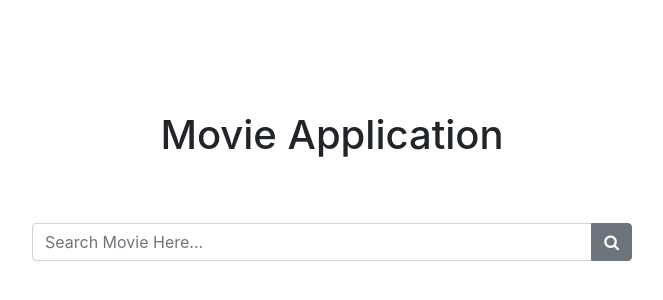
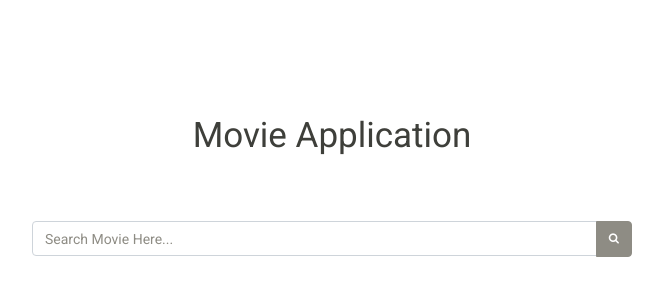
Before and after one commit to HajiraMasood/betsafe-movie-application, an Angular app: page / in a window 1280 px wide. Shown: the part 182-482 px from the top of the page, without its empty margins (308-971 px from the left). Built offline with nearby package versions, Linux system fonts and the light colour scheme.

Commit message:
added sandstone

```diff
--- a/package.json
+++ b/package.json
@@ -21,6 +21,7 @@
     "@angular/router": "~8.2.14",
     "@fortawesome/angular-fontawesome": "^0.5.0",
     "bootstrap": "^4.4.1",
+    "bootswatch": "^4.4.1",
     "font-awesome": "^4.7.0",
     "rxjs": "~6.4.0",
     "tslib": "^1.10.0",
--- a/src/styles.scss
+++ b/src/styles.scss
@@ -1,16 +1,18 @@
-@import "../node_modules/bootstrap/scss/bootstrap";
+@import "~bootswatch/dist/sandstone/variables";
+@import "~bootstrap/scss/bootstrap";
+@import "~bootswatch/dist/sandstone/bootswatch";
 
-@import "../node_modules/bootstrap/scss/functions";
-@import "../node_modules/bootstrap/scss/variables";
-@import "../node_modules/bootstrap/scss/mixins";
+@import "~bootstrap/scss/functions";
+@import "~bootstrap/scss/variables";
+@import "~bootstrap/scss/mixins";
 
 
-@import "../node_modules/bootstrap/scss/reboot";
-@import "../node_modules/bootstrap/scss/type";
-@import "../node_modules/bootstrap/scss/images";
-@import "../node_modules/bootstrap/scss/code";
-@import "../node_modules/bootstrap/scss/grid";
-$fa-font-path: "../node_modules/font-awesome/fonts";
+@import "~bootstrap/scss/reboot";
+@import "~bootstrap/scss/type";
+@import "~bootstrap/scss/images";
+@import "~bootstrap/scss/code";
+@import "~bootstrap/scss/grid";
+$fa-font-path: "~font-awesome/fonts";
 @import '~font-awesome/scss/font-awesome.scss';
 
 html, body {
```
Also changed, not shown: 1 other file (tests, documents, lock files or other folders).
